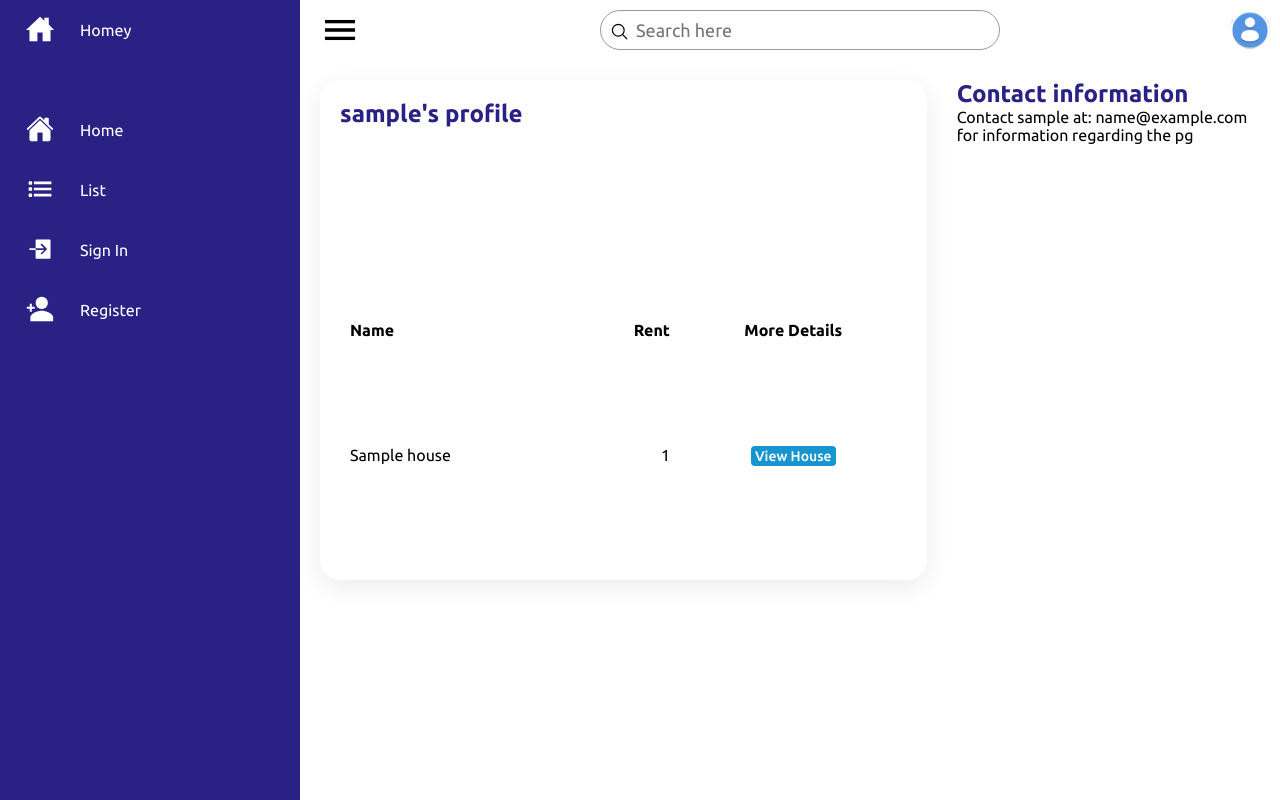
After one commit to math-lover31415/Homey, a Flask app: page /user/1 in a window 1280 px wide. The commit adds this page. Run offline with Flask 3, Linux system fonts and the light colour scheme; tables that the repository leaves empty hold one stand-in row (values such as "Sample post").

Commit message:
Added user pages

```diff
--- a/app/forms.py
+++ b/app/forms.py
@@ -31,7 +31,7 @@ class RegistrationForm(FlaskForm):
             raise ValidationError('Please use a different email address.')
 
 class HouseForm(FlaskForm):
-    name = StringField('Full Name', validators=[DataRequired()])
+    name = StringField('Name', validators=[DataRequired()])
     address = TextAreaField('Address', validators=[DataRequired()])
     remarks = TextAreaField('Remarks', validators=[DataRequired()])
     rent = DecimalField('Rent per Month', validators=[DataRequired()])
--- a/app/models.py
+++ b/app/models.py
@@ -25,7 +25,7 @@ class House(db.Model):
     address = db.Column(db.String(256))
     remarks = db.Column(db.String(128))
     rent = db.Column(db.BigInteger)
-
+    owner = db.Column(db.Integer)
     def __repr(self):
         return 'User{}'.format(self.id)
 
--- a/app/routes.py
+++ b/app/routes.py
@@ -1,6 +1,8 @@
 from flask import render_template, url_for, flash, redirect, request
 from flask_login import current_user, login_user, logout_user, login_required
 from werkzeug.urls import url_parse
+
+from random import sample
 
 from app import app, db
 from app.forms import LoginForm,RegistrationForm, HouseForm
@@ -25,7 +27,7 @@ def login():
         if not next_page or url_parse(next_page).netloc != '':
             next_page = url_for('dashboard')
         return redirect(next_page)
-    return render_template('login.html', form=form)
+    return render_template('login.html', form=form, title="Login")
 
 @app.route('/logout')
 def logout():
@@ -44,21 +46,32 @@ def register():
         db.session.commit()
         flash('Congratulations, you are now a registered user!')
         return redirect(url_for('login'))
-    return render_template('register.html', form=form)
+    return render_template('register.html', form=form, title="Register")
 
 @app.route('/')
 @app.route('/dashboard')
 def dashboard():
-    return render_template('dash.html', title='Dashboard', titles=['Title'+str(n) for n in range(1, 11)])
+    return render_template('dash.html', title='Dashboard', titles=sample(House.query.all(), 1))
 
 @app.route('/add', methods=['GET', 'POST'])
 @login_required
 def add():
     form = HouseForm()
     if form.validate_on_submit():
-        house = House(name=form.name.data, address=form.address.data, remarks=form.remarks.data, rent=int(form.rent.data))
+        house = House(name=form.name.data, address=form.address.data, remarks=form.remarks.data, rent=int(form.rent.data), owner=current_user.id)
         db.session.add(house)
         db.session.commit()
         flash("House added")
         return redirect(url_for('login'))
-    return render_template('add.html', form=form)
+    return render_template('add.html', form=form, title="Add Books")
+
+@app.route('/house/<id>')
+def house(id):
+    house = House.query.filter_by(id=id).first_or_404()
+    return render_template('house.html', house=house, title='View House')
+
+@app.route('/user/<id>')
+def user(id):
+    user = User.query.filter_by(id=id).first_or_404()
+    house_list = House.query.filter_by(owner=user.id)
+    return render_template('user.html', user=user, house_list=house_list, title="%s's profile" % user.username)
--- a/app/templates/add.html
+++ b/app/templates/add.html
@@ -6,7 +6,7 @@
 <div class="details">
     <div class="Bookdetails">
         <div class="cardHeader">
-            <h2> Sign in</h2>
+            <h2> Add House </h2>
         </div>
         <form action="" method="post" novalidate>
             {{ form.hidden_tag() }}
@@ -40,9 +40,6 @@
             </p>
             <p>{{ form.submit() }}</p>
         </form>
-        <span>
-            New User? <a href="{{ url_for('register') }}">Click to Register!</a>
-        </span>
     </div>
 
 </div>
--- a/app/templates/base.html
+++ b/app/templates/base.html
@@ -122,9 +122,9 @@
                     {% if current_user.is_anonymous %}
                     <a href="{{ url_for('login') }}">Login
                     {% else %}
-                    <a href="">Profile
+                    <a href="{{ url_for('user', id=current_user.id) }}">Profile
                     {% endif %}
-                    <img src="{{ url_for('static', filename='img/customer01.jpg') }}" alt="Text">
+                    <img src="{{ url_for('static', filename='img/user.jpg') }}" alt="Text">
                     </a>
                 </div>
             </div>
--- a/app/templates/dash.html
+++ b/app/templates/dash.html
@@ -38,10 +38,10 @@
             </tr>
         </thead>
         <tbody>
-            {% for title in titles%}
+            {% for house in titles %}
             <tr>
-                <td>{{ title }}</td>
-                    <td><a href="/book/{{ title }}" class="btn-click"><span class="status inProgress">View</span></a></td>
+                <td>{{ house.name }}</td>
+                    <td><a href="/house/{{ house.name }}" class="btn-click"><span class="status inProgress">View</span></a></td>
             </tr>
             {% endfor %}
         </tbody>
--- /dev/null
+++ b/app/templates/user.html
@@ -0,0 +1,37 @@
+{% extends "base.html" %}
+{% block content %}
+
+<link rel="stylesheet" type="text/css" href="../static/styles/user.css" />
+
+<div class="Userlist">
+    <div class="Userbooks">
+        <div class="cardHeader">
+            <h2>{{ title }}</h2>
+        </div>
+        <table>
+            <thead>
+                <tr>
+                    <td>Name</td>
+                    <td>Rent</td>
+                    <td>More Details</td>
+                </tr>
+            </thead>
+            <tbody>
+                {% for house in house_list %}
+                <tr>
+                    <td>{{ house.name }}</td>
+                    <td>{{ house.rent }}</td>
+                    <td><a href="/house/{{ house.id }}" class="btn-click"><span class="status inProgress">View House</span></a></td>
+                </tr>
+                {% endfor %}
+            </tbody>
+        </table>
+    </div>
+    <div class="BookCover">
+        <div class="cardHeader">
+            <h2> Contact information </h2>
+        </div>
+        Contact {{ user.username }} at: {{ user.email }} for information regarding the pg
+    </div>
+</div>
+{% endblock %}
```
Also changed, not shown: app/templates/house.html (added, +51 -0 lines), migrations/versions/ba120bfdd0a9_.py (renamed from migrations/versions/06cb9d9275b0_.py, +4 -3 lines), app.db, app/static/img/user.jpg (added).
